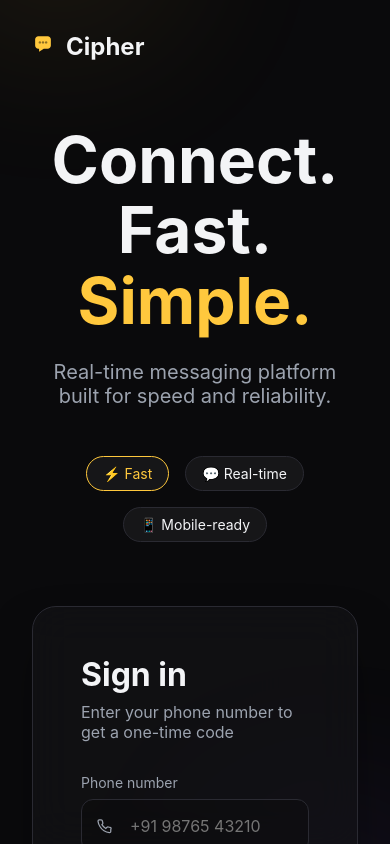
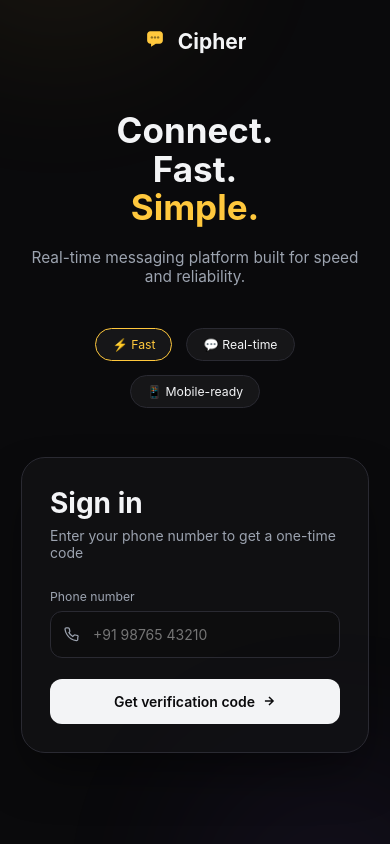
Before and after one commit to Pratik9984/Cipher, a Next.js app: page / in a window 390 px wide. Built offline with nearby package versions, Linux system fonts and the light colour scheme.

Commit message:
Refactor CSS for layout and animations
Updated styles for body and app elements, added new animations, and improved responsive design for mobile.

```diff
--- a/app/globals.css
+++ b/app/globals.css
@@ -22,17 +22,20 @@
   padding: 0;
 }
 
-body {
+body, html {
   font-family: -apple-system, BlinkMacSystemFont, "Segoe UI", Roboto, Helvetica, Arial, sans-serif;
   background-color: var(--bg);
   color: var(--text-main);
-  overflow: hidden;
-  /* Prevent body scrolling */
+  overflow: hidden; /* Lock the background */
+  margin: 0;
+  padding: 0;
+  height: 100%;
+  overscroll-behavior-y: none; /* Stops the elastic bounce on mobile */
 }
 
 .app {
   width: 100vw;
-  height: 100vh;
+  height: 100dvh; /* Dynamic height adapts to the mobile keyboard */
   display: flex;
 }
 
@@ -74,12 +77,14 @@ input {
   top: -20%;
   left: -10%;
   background: var(--gold);
+  animation: float 8s ease-in-out infinite;
 }
 
 .auth-glow-2 {
   bottom: -20%;
   right: -10%;
   background: var(--purple);
+  animation: float 10s ease-in-out infinite reverse;
 }
 
 .auth-left {
@@ -89,6 +94,7 @@ input {
   justify-content: center;
   padding: 4rem;
   z-index: 1;
+  animation: slideInLeft 0.8s ease-out forwards;
 }
 
 .brand {
@@ -146,6 +152,7 @@ input {
   align-items: center;
   justify-content: center;
   z-index: 1;
+  animation: slideInUp 0.8s ease-out forwards;
 }
 
 .auth-card {
@@ -612,7 +619,6 @@ input {
   color: var(--text-muted);
 }
 
-/* Hidden on desktop */
 .hdr-av {
   width: 40px;
   height: 40px;
@@ -678,6 +684,7 @@ input {
 .msg-list {
   flex: 1;
   overflow-y: auto;
+  -webkit-overflow-scrolling: touch;
   padding: 1.5rem;
   display: flex;
   flex-direction: column;
@@ -810,8 +817,6 @@ input {
 .ticks--read {
   color: #60a5fa;
 }
-
-/* Light blue for read receipts */
 
 .bubble:hover .bubble-actions {
   opacity: 1;
@@ -1194,106 +1199,85 @@ input {
    8. ANIMATIONS
    ========================================================================== */
 @keyframes slideDown {
-  from {
-    opacity: 0;
-    transform: translateY(-10px);
-  }
-
-  to {
-    opacity: 1;
-    transform: translateY(0);
-  }
+  from { opacity: 0; transform: translateY(-10px); }
+  to { opacity: 1; transform: translateY(0); }
 }
 
 @keyframes slideUpFade {
-  from {
-    opacity: 0;
-    transform: translateY(15px);
-  }
-
-  to {
-    opacity: 1;
-    transform: translateY(0);
-  }
+  from { opacity: 0; transform: translateY(15px); }
+  to { opacity: 1; transform: translateY(0); }
 }
 
 @keyframes pulseRing {
-  0% {
-    box-shadow: 0 0 0 0 rgba(255, 200, 61, 0.4);
-    transform: scale(1);
-  }
-
-  50% {
-    box-shadow: 0 0 0 15px rgba(255, 200, 61, 0);
-    transform: scale(1.05);
-  }
-
-  100% {
-    box-shadow: 0 0 0 0 rgba(255, 200, 61, 0);
-    transform: scale(1);
-  }
+  0% { box-shadow: 0 0 0 0 rgba(255, 200, 61, 0.4); transform: scale(1); }
+  50% { box-shadow: 0 0 0 15px rgba(255, 200, 61, 0); transform: scale(1.05); }
+  100% { box-shadow: 0 0 0 0 rgba(255, 200, 61, 0); transform: scale(1); }
 }
 
 @keyframes pulseText {
-
-  0%,
-  100% {
-    opacity: 1;
-  }
-
-  50% {
-    opacity: 0.5;
-  }
+  0%, 100% { opacity: 1; }
+  50% { opacity: 0.5; }
 }
 
 @keyframes spin {
-  100% {
-    transform: rotate(360deg);
-  }
+  100% { transform: rotate(360deg); }
 }
 
 @keyframes bounce {
+  0%, 80%, 100% { transform: scale(0); }
+  40% { transform: scale(1); }
+}
 
-  0%,
-  80%,
-  100% {
-    transform: scale(0);
-  }
+/* NEW AUTH ANIMATIONS */
+@keyframes float {
+  0%, 100% { transform: translateY(0) scale(1); }
+  50% { transform: translateY(-20px) scale(1.05); }
+}
 
-  40% {
-    transform: scale(1);
-  }
+@keyframes slideInLeft {
+  from { opacity: 0; transform: translateX(-40px); }
+  to { opacity: 1; transform: translateX(0); }
+}
+
+@keyframes slideInUp {
+  from { opacity: 0; transform: translateY(40px); }
+  to { opacity: 1; transform: translateY(0); }
 }
 
 /* ==========================================================================
    9. RESPONSIVE QUERIES (MOBILE)
    ========================================================================== */
 @media (max-width: 768px) {
-  .auth-left {
-    padding: 2rem;
-    text-align: center;
-    justify-content: flex-end;
+  /* This shrinks all 'rem' measurements by about 12.5%, making the whole UI fit better */
+  html {
+    font-size: 14px;
   }
 
-  .auth-right {
-    padding: 2rem;
-    align-items: flex-start;
+  /* Compact the Auth Screen */
+  .auth-left { padding: 2rem; text-align: center; align-items: center; }
+  .auth-right { padding: 1.5rem; align-items: flex-start; }
+  .auth-screen { flex-direction: column; overflow-y: auto; }
+  .auth-pills { justify-content: center; }
+  .auth-hero h1 { font-size: 2.5rem; }
+  .auth-hero p { font-size: 1.1rem; }
+  .auth-card { padding: 2rem; }
+
+  /* Chat UI Scaling */
+  .chat-hdr {
+    height: 60px; /* Slimmer header */
+    padding: 0 1rem;
   }
-
-  .auth-screen {
-    flex-direction: column;
-    overflow-y: auto;
+  .hdr-av { width: 34px; height: 34px; font-size: 0.9rem; }
+  .input-bar {
+    padding: 0.5rem 1rem; /* Tighter input bar */
   }
-
-  .auth-pills {
-    justify-content: center;
-  }
+  .msg-input { padding: 10px 14px; }
+  .tool-btn { padding: 6px; font-size: 1.1rem; }
+  .send-btn { width: 36px; height: 36px; }
+  .emoji-picker { bottom: 65px; left: 1rem; }
 
   /* Mobile App Layout Toggle Logic */
-  .shell {
-    position: relative;
-    overflow: hidden;
-  }
+  .shell { position: relative; overflow: hidden; }
 
   .sidebar {
     width: 100%;
@@ -1301,18 +1285,12 @@ input {
   }
 
   .chat {
-    position: absolute;
-    top: 0;
-    left: 0;
-    width: 100%;
-    height: 100%;
+    position: absolute; top: 0; left: 0; width: 100%; height: 100%;
     transform: translateX(100%);
     transition: transform 0.3s cubic-bezier(0.4, 0, 0.2, 1);
-    background: var(--bg);
-    z-index: 10;
+    background: var(--bg); z-index: 10;
   }
 
-  /* When chat is active on mobile, slide sidebar left and chat into view */
   .shell.chat-active .sidebar {
     transform: translateX(-30%);
     opacity: 0;
@@ -1323,12 +1301,8 @@ input {
   }
 
   .mobile-back-btn {
-    display: block;
-    padding: 4px;
-    margin-left: -8px;
+    display: block; padding: 4px; margin-left: -8px;
   }
 
-  .bw {
-    max-width: 90%;
-  }
+  .bw { max-width: 90%; }
 }
```
